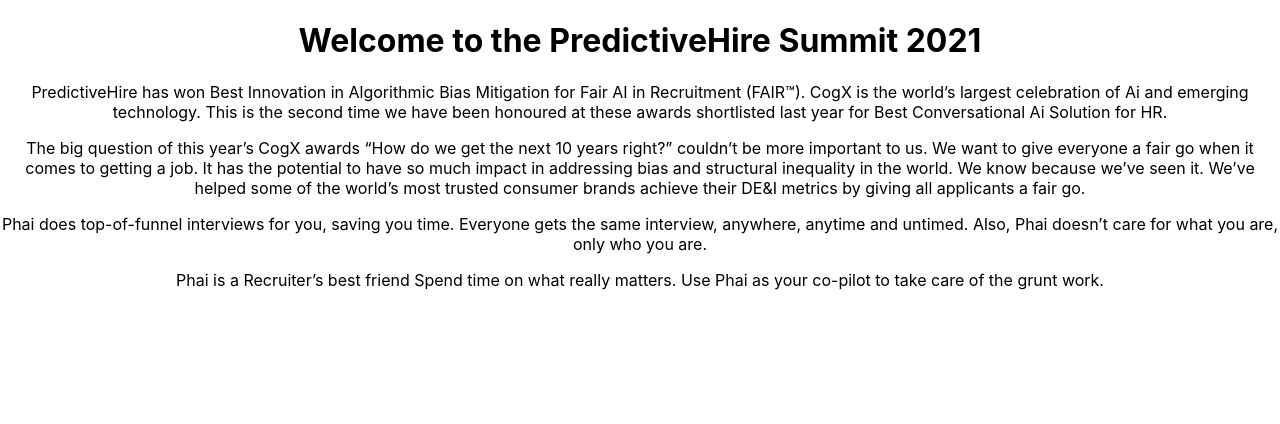
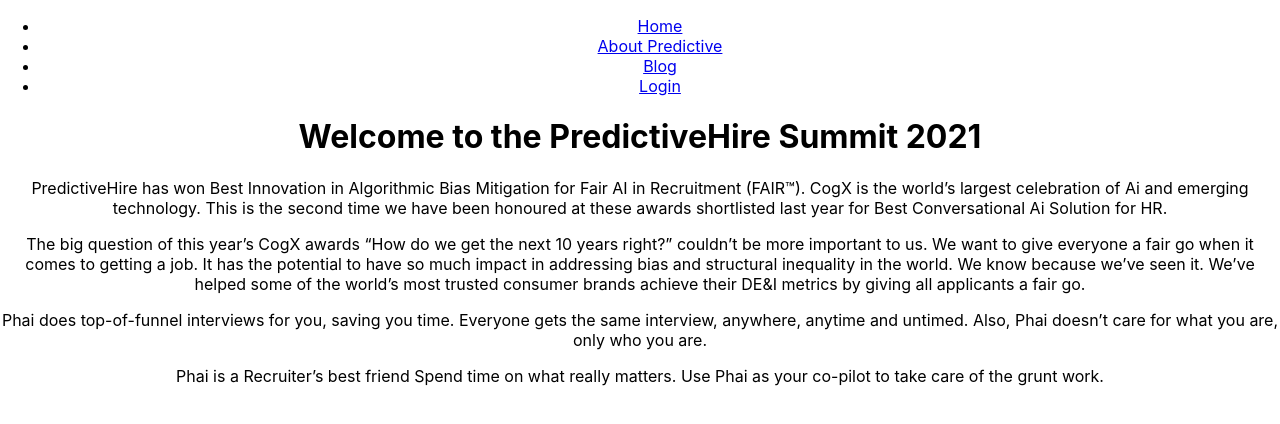
Before and after one commit to yangcodes/predictive-menu-code-test, a React (Create React App) app: page / in a window 1280 px wide. Shown: the top 424 px of the page. Built offline with nearby package versions, Linux system fonts and the light colour scheme.

Commit message:
added navbar

```diff
--- a/src/App.js
+++ b/src/App.js
@@ -6,11 +6,13 @@
 import BlogList from "./Pages/BlogList";
 import BlogPage from "./Pages/BlogPage";
 import LoginPage from "./Pages/LoginPage";
+import NavBar from "./NavBar";
 
 function App() {
   return (
     <Router>
       <div className="App">
+        <NavBar />
         <Route path="/" component={HomePage} exact />
         <Route path="/about" component={AboutPage} />
         <Route path="/blog-list" component={BlogList} />
--- /dev/null
+++ b/src/NavBar.js
@@ -0,0 +1,25 @@
+import React from "react";
+import { Link } from "react-router-dom";
+
+const NavBar = () => {
+  return (
+    <nav>
+      <ul>
+        <li>
+          <Link to="/">Home</Link>
+        </li>
+        <li>
+          <Link to="/about">About Predictive</Link>
+        </li>
+        <li>
+          <Link to="/blog-list">Blog</Link>
+        </li>
+        <li>
+          <Link to="/login">Login</Link>
+        </li>
+      </ul>
+    </nav>
+  );
+};
+
+export default NavBar;
```
